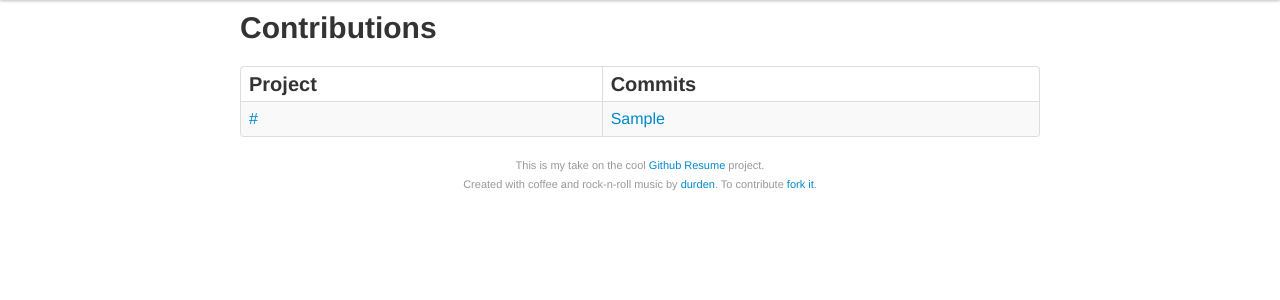
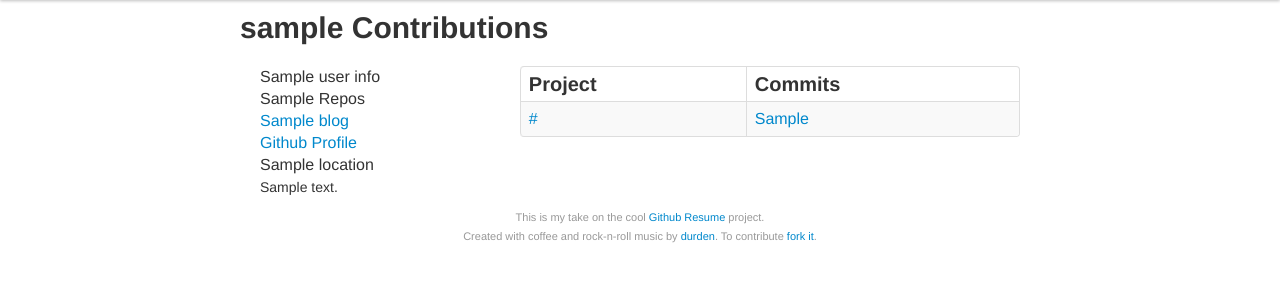
Before and after one commit to durden/notmyidea, a Flask app: template templates/contributions.html in a window 1280 px wide. Shown: the part 40-340 px from the top of the page. Run offline with Flask 2, Linux system fonts and the light colour scheme; the template is opened without the code that fills it: most values are stand-ins (such as "Sample title", 1, 10 or a date in 2020).

Commit message:
Add user info to contribs page

```diff
--- a/app.py
+++ b/app.py
@@ -6,7 +6,7 @@ Tiny web interface around notmyidea.py
 
 from flask import Flask, render_template, request
 
-from notmyidea import get_user_forks, get_user_contributions
+from notmyidea import get_user_forks, get_user_contributions, get_user_info
 
 app = Flask(__name__)
 app.debug = True
@@ -37,6 +37,7 @@ def lookup():
         if username is None:
             return None
 
+        user_info = get_user_info(username)
         fork_urls = get_user_forks(username)
 
         contributions = []
@@ -51,7 +52,7 @@ def lookup():
 
         contributions = sorted(contributions, key=lambda x: x['commit_cnt'],
                                reverse=True)
-        return render_template('contributions.html', user=username,
+        return render_template('contributions.html', user_info=user_info,
                                contributions=contributions)
 
 
--- a/static/css/style.css
+++ b/static/css/style.css
@@ -36,3 +36,7 @@ form {
 .footer {
     text-align: center;
 }
+
+.medium {
+    font-size: 14px;
+}
--- a/templates/contributions.html
+++ b/templates/contributions.html
@@ -1,7 +1,20 @@
 {% extends "base.html" %}
 
 {% block content %}
-    <h1>{{ user }} Contributions</h1>
+    <h1>{{ user_info.login }} Contributions</h1>
+    <div class="container-fluid">
+        <div class="row-fluid">
+            <div class="span4">
+                <ul class="unstyled">
+                    <li>{{user_info.name}}</li>
+                    <li>{{user_info.public_repos}} Repos</li>
+                    <li><a href="{{user_info.blog}}">{{user_info.blog}}</a></li>
+                    <li><a href="http://github.com/{{user_info.login}}">Github Profile</a></li>
+                    <li>{{user_info.location}}</li>
+                    <li class="medium">{{user_info.bio}}</li>
+                </ul>
+            </div>
+            <div class="span8">
                 <table class="table table-striped table-bordered">
                     <thead>
                         <tr>
@@ -23,4 +36,7 @@
                         {% endfor %}
                     </tbody>
                 </table>
+            </div>
+        </div>
+    </div>
 {% endblock %}
```
Also changed, not shown: notmyidea.py (+13 -0 lines), 1 other file. Lines whose indentation alone changed are shown as unchanged.
